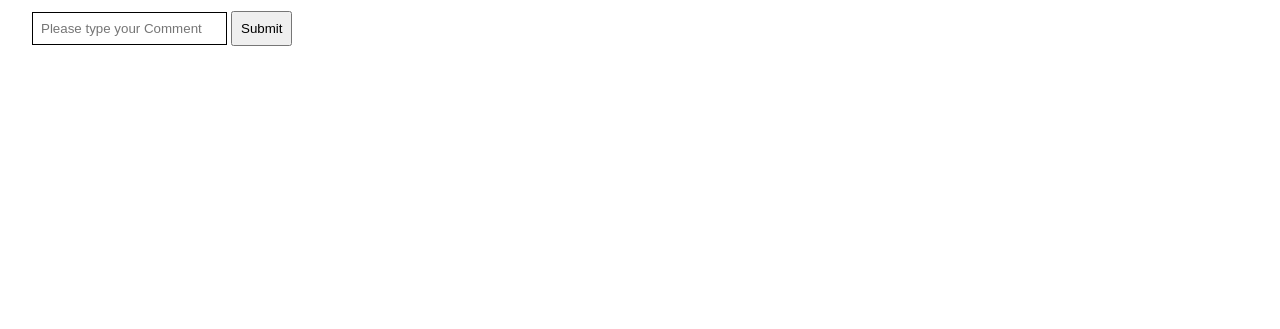
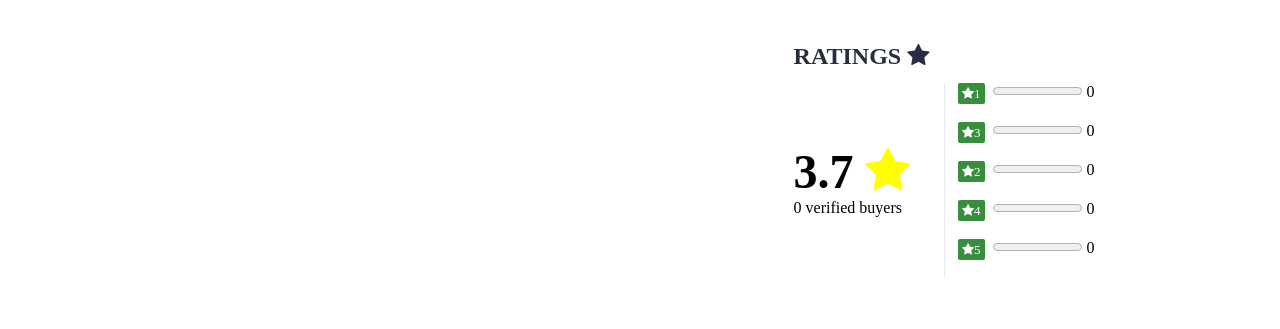
Before and after one commit to XSarthakJain/Shopping-Site, a Django app: page /shop/productinfo/1/4098b7be-4336-4e50-b2a8-ba79bcb48fb0 in a window 1280 px wide. Shown: the part 746-1075 px from the top of the page. Before the commit the page ends 792 px from the top, so only its background shows below. Run offline with Django 3.2, Linux system fonts and the light colour scheme; data comes from the database, SQL or seed files in the repository; both versions use the stored data as it was after the commit.

Commit message:
Add All Product Rating

```diff
--- a/shop/templates/shop/productinfo.html
+++ b/shop/templates/shop/productinfo.html
@@ -59,14 +59,18 @@
 
     </div>
 </section>
+
+
 <section class="productCommentSectionOuter">
+    <div class="productCommentSectionLeftSide">
+    {%if permissionScope%}
     <form action="/shop/productCommentSubmission" method="post">
         {% csrf_token %}
         <input type="text" name="comment" placeholder="Please type your Comment">
         <input type="hidden" name="productid" value="{{params.product_id}}">
         <input type="submit" value="Submit">
     </form>
-
+    {%endif%}
     {%for item in comments%}
     <section class="productCommentSectionWrapper">
     <span class="commentProfilePic">{{item.firstname|slice:"1"}}{{item.lastname|slice:"1"}}</span>
@@ -77,6 +81,7 @@
     {%endif%}
     <br>
     <p>{{item.comment}}</p>
+    {%if permissionScope%}
     <form action="/shop/productCommentSubmission" method="post">
         {% csrf_token %}
         <input type="text" name="comment" placeholder="Please type your Reply">
@@ -84,6 +89,7 @@
         <input type="hidden" name="parentid" value="{{item.sno}}">
         <input type="submit" value="Submit">
     </form>
+    {%endif%}
     </div>
     </section>
 
@@ -103,6 +109,24 @@
     </section>
     {%endfor%}
     {%endfor%}
+    </div>
+    <div class="productCommentSectionRightSide">
+        <h4 class="productCommentSectionRightSideHeading">Ratings&nbsp;<i class="fa fa-star"></i></i></h4>
+        <div class="productCommentSectionRightSideInner">
+            <div class="productCommentSectionRightSideInnerFirst">
+                <h1>3.7 <i class="fa fa-star" style="color:yellow;"></i></h1>
+                <p>{{noOfBuyer}} verified buyers</p>
+            </div>
+            <div class="productCommentSectionRightSideInnerSecond">
+                <span><i class="fa fa-star commentPostRatingStar">1</i><progress id="file" value="{{rating.first}}" max="{{total_rating}}"> 32% </progress>&nbsp;{{rating.first}}</span><br>
+                <span><i class="fa fa-star commentPostRatingStar">3</i><progress id="file" value="{{rating.second}}" max="{{total_rating}}"> 32% </progress>&nbsp;{{rating.second}}</span><br>
+                <span><i class="fa fa-star commentPostRatingStar">2</i><progress id="file" value="{{rating.third}}" max="{{total_rating}}"> 32% </progress>&nbsp;{{rating.third}}</span><br>
+                <span><i class="fa fa-star commentPostRatingStar">4</i><progress id="file" value="{{rating.four}}" max="{{total_rating}}"> 32% </progress>&nbsp;{{rating.four}}</span><br>
+                <span><i class="fa fa-star commentPostRatingStar">5</i><progress id="file" value="{{rating.five}}" max="{{total_rating}}"> 12% </progress>&nbsp;{{rating.five}}</span><br>
+            </div>
+        </div>
+    </div>
 
 </section>
+
 {% endblock %}
--- a/shop/views.py
+++ b/shop/views.py
@@ -68,18 +68,48 @@ def productinfo(request,productname,productid):
     params = Products.objects.get(product_id = productid)
     qry = productComment.objects.filter(product_item= params,parent=None)
     comments = []
+    rating = {"first":0,"second":0,"third":0,"four":0,"five":0}
     for item in qry:
+        if item.rating == 1:
+            rating["first"]+=1
+        elif item.rating == 2:
+            rating["second"]+=1
+        elif item.rating == 3:
+            rating["third"]+=1
+        elif item.rating == 4:
+            rating["four"]+=1
+        elif item.rating == 5:
+            rating["five"]+=1
+
         comments.append({'firstname':item.user.first_name,'lastname':item.user.last_name,'comment':item.comment,'sno':item.sno,'date':item.timestamp,'rating':item.rating})
     replies = productComment.objects.filter(product_item= params).exclude(parent=None)
     replyDict = {}
     for item in replies:
+        if item.rating == 1:
+            rating["first"]+=1
+        elif item.rating == 2:
+            rating["second"]+=1
+        elif item.rating == 3:
+            rating["third"]+=1
+        elif item.rating == 4:
+            rating["four"]+=1
+        elif item.rating == 5:
+            rating["five"]+=1
         # print("replyDict==============",item.user.first_name)
         if item.parent.sno not in replyDict.keys():
             replyDict[item.parent.sno] = [{"comment":item.comment,'firstname':item.user.first_name,'lastname':item.user.last_name,'date':item.timestamp,'rating':item.rating}]
         else:
             replyDict[item.parent.sno].append({"comment":item.comment,'firstname':item.user.first_name,'lastname':item.user.last_name,'date':item.timestamp,'rating':item.rating})
+    orderQry = Orderitem.objects.filter(product_id=params)
+    permissionScope = False
+    noOfBuyer = set()
+    for orderitem in orderQry:
+        if orderitem.buyer == request.user:
+            permissionScope = True
+        noOfBuyer.add(orderitem.buyer)
     #print("reply=====1111111111111111111111===",replyDict)
-    obj = {'params': params,'comments':comments,'replies':replyDict}
+    total_rating = sum(rating.values())
+    obj = {'params': params,'comments':comments,'replies':replyDict,'permissionScope':permissionScope,'noOfBuyer':len(noOfBuyer),'rating':rating,'total_rating':total_rating}
     return render(request,'shop/productinfo.html',obj)
         # except:
         #     return HttpResponse("<h1>This Product is not available</h1>")
--- a/static/css/productinfo.css
+++ b/static/css/productinfo.css
@@ -155,6 +155,11 @@
 
 .productCommentSectionOuter{
     padding:2em;
+    display: flex;
+    width:100%;
+}
+.productCommentSectionLeftSide{
+    width:60%;
 }
 .productCommentSectionOuter input[type="text"]{
     padding:8px;
@@ -210,4 +215,34 @@ section.productCommentSectionWrapper{
     padding:4px;
     font-size: small;
     margin-left:1em;
+    margin-right:8px;
 }
+.productCommentSectionRightSide{
+    width:30%;
+    padding:2em;
+}
+.productCommentSectionRightSideHeading{
+    color: #282C3F;
+    font-size: x-large;
+    text-transform: uppercase;
+}
+.productCommentSectionRightSideInner{
+    display: flex;
+    align-items: center;
+    justify-content: center;
+    width:100%;
+    height:100%;
+}
+
+.productCommentSectionRightSideInnerFirst,.productCommentSectionRightSideInnerSecond{
+    width:50%;
+}
+.productCommentSectionRightSideInnerSecond{
+    border-left:1px solid #E9ECEF;
+}
+.productCommentSectionRightSideInnerFirst h1{
+    font-size: xxx-large;
+}
+.productCommentSectionRightSideInnerSecond span{
+    display: flex;
+}
```
Also changed, not shown: db.sqlite3.
